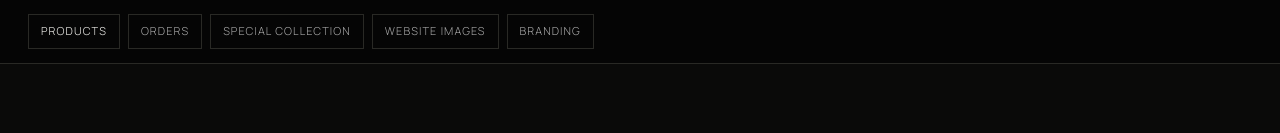
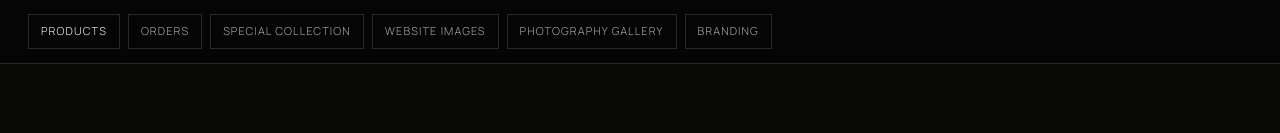
Before and after one commit to SkyShotConner/skyshotconner-canvas, a Next.js app: page /admin/gallery in a window 1280 px wide. Shown: the top 133 px of the page. Built offline with nearby package versions, Linux system fonts and the light colour scheme; no server answers; the database is empty.

Commit message:
Add photography gallery to admin navigation

```diff
--- a/app/admin/layout.tsx
+++ b/app/admin/layout.tsx
@@ -1,5 +1,6 @@
 import './admin-nav.css'
 import './site-images.css'
+import './gallery.css'
 import './orders/orders.css'
 
 export default function AdminLayout({ children }: { children: React.ReactNode }) {
@@ -9,6 +10,7 @@ export default function AdminLayout({ children }: { children: React.ReactNode })
       <a href="/admin/orders">Orders</a>
       <a href="/admin/special-collection">Special Collection</a>
       <a href="/admin/site-images">Website images</a>
+      <a href="/admin/gallery">Photography gallery</a>
       <a href="/admin/branding">Branding</a>
     </div>
     {children}
```
